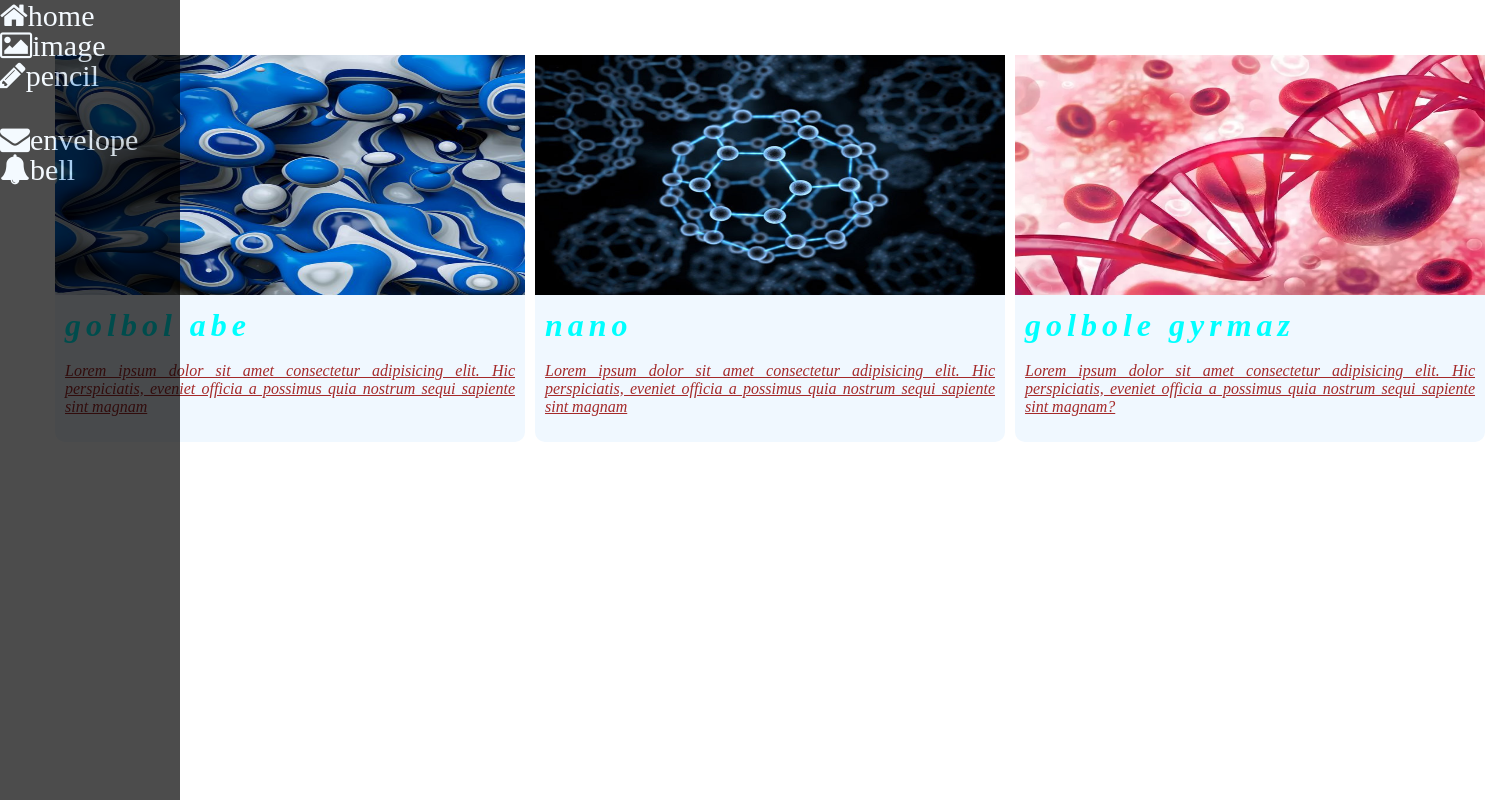
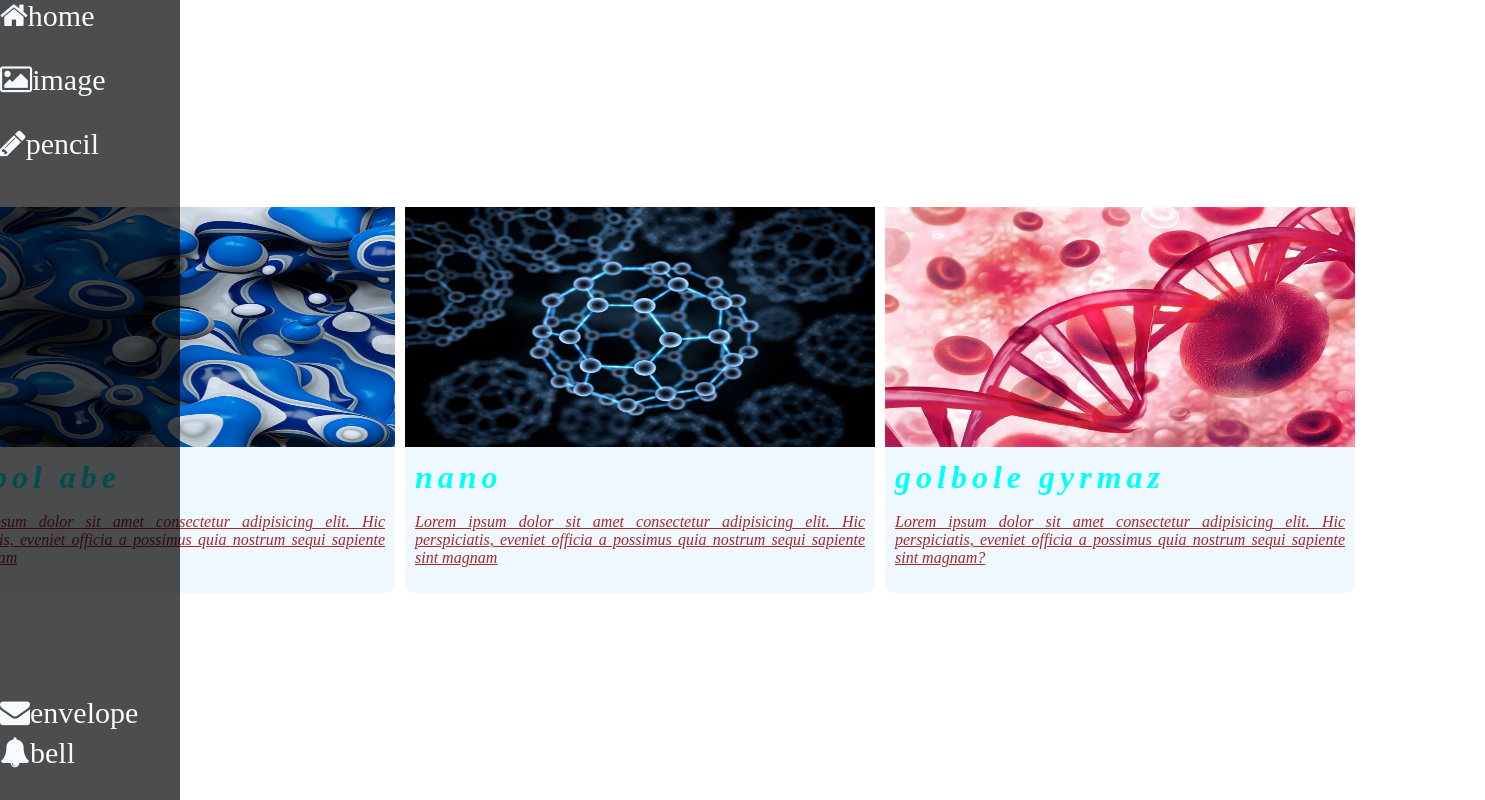
Before and after one commit to arvin-chupani/tmam, a plain HTML site: page index.html in a window 1280 px wide. Shown: the whole page, 1485 px wide, since content can reach past the window. Drawn offline with Linux system fonts and the light colour scheme.

Commit message:
first commit

```diff
--- a/index.css
+++ b/index.css
@@ -29,7 +29,7 @@ body{
     width: 470px;
     height: 240px;
 }
-.top{
+.kurd{
     color: aqua;
     line-height: 10px;
     letter-spacing: 5px;
@@ -63,3 +63,20 @@ h1{
     height: 100vh;
     font-size: 30px;
 }
+.taqana{
+    width: 100%;
+    height: 100vh;
+    display: flex;
+    align-items: center;
+    justify-content: center;
+}
+.ww{
+    position: fixed;
+    left: -40px;
+    bottom: 0;
+}
+.arvinww{
+    position: fixed;
+    left: -40px;
+    bottom: 40px;
+}
--- a/index.html
+++ b/index.html
@@ -11,43 +11,49 @@
 </head>
 <body>
 
-   <div class="hover">
-     <div class="arvin">
-
+     <div class="hover">
+      <div class="arvin">
 
       <i class="fa fa-home">home</i>
+      <br>
       <i class="fa fa-image">image</i>
+      <br>
       <i class="fa fa-pencil">pencil</i>
       <br>
-      <i class="fa fa-envelope">envelope</i>
-      <i class="fa fa-bell">bell</i>
-
+         <ul class="arvinww">
+         <i class="fa fa-envelope">envelope</i>
+        </ul>
+         <ul class="ww">
+         <i class="fa fa-bell">bell</i>
+         </ul>
 
    </div>
 
    </div>
+   <div class="taqana">
    <div class="flex">
        <div>
          <img class="img" src="arvin.ch.jpg" alt="">
-          <i><h1 class="top">golbol abe</h1></i>
+          <i><h1 class="kurd">golbol abe</h1></i>
           <p class="box">
            <i class="arvin86"><u>Lorem ipsum dolor sit amet consectetur adipisicing elit. Hic perspiciatis, eveniet officia a possimus quia nostrum sequi sapiente sint magnam</i></u>
           </p>
       </div>
       <div>
          <img class="img" src="arvin2.jpg" alt="">
-         <i><h1 class="top">nano</h1></i>
+         <i><h1 class="kurd">nano</h1></i>
          <p class="box">
            <i class="arvin86"><u>Lorem ipsum dolor sit amet consectetur adipisicing elit. Hic perspiciatis, eveniet officia a possimus quia nostrum sequi sapiente sint magnam</i></u>
          </p>
       </div>
       <div>
             <img class="img" src="arvin3.webp" alt="">
-            <i><h1 class="top">golbole gyrmaz</h1></i>
+            <i><h1 class="kurd">golbole gyrmaz</h1></i>
             <p class="box">
              <i class="arvin86"><u>Lorem ipsum dolor sit amet consectetur adipisicing elit. Hic perspiciatis, eveniet officia a possimus quia nostrum sequi sapiente sint magnam?</i></u>
            </p>
        </div>
     </div>
+  </div>
   </body>
 </html>
```
